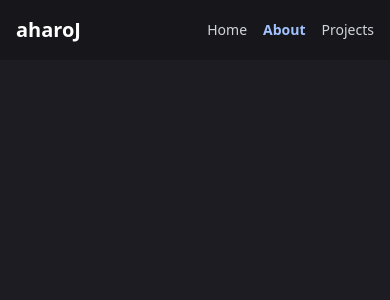
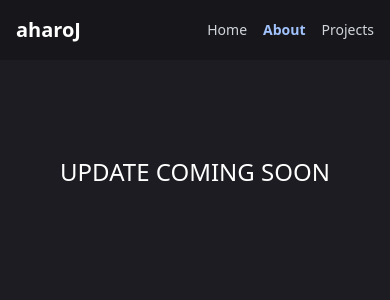
Before and after one commit to aharoJ/portfolio, a Next.js app: page /about in a window 390 px wide. Shown: the top 300 px of the page. Built offline with nearby package versions, Linux system fonts and the light colour scheme.

Commit message:
formatting

```diff
--- a/src/app/about/page.tsx
+++ b/src/app/about/page.tsx
@@ -1,12 +1,12 @@
 /* eslint-disable @typescript-eslint/no-unused-vars */
 // path: @/app/about/page.tsx
 
-import SkillsDesktop from "@/modules/home/SkillsDesktop";
 import React from "react";
 
 import SkillOverview from "@/components/clean/skill-navigator/SkillNavigatorDesktop";
 import EducationDesktop from "@/modules/education/EducationDesktop";
 import ExperienceDesktop from "@/modules/experience/ExperienceDesktop";
+import SkillsDesktop from "@/modules/skills/SkillsDesktop";
 
 const About = () => {
   return (
@@ -17,7 +17,10 @@ const About = () => {
           {/* <EducationDesktop /> */}
           <EducationDesktop />
         </div>
-        <div className="block lg:hidden">{/* <EducationMobile /> */}</div>
+        <div className="block lg:hidden">
+          <h1 className="text-2xl mx-auto text-wrap flex text-center justify-center mt-24"> UPDATE COMING SOON</h1>
+          {/* <EducationMobile /> */}
+        </div>
       </section>
 
       {/* -------------------- Experience Section -------------------- */}
```
